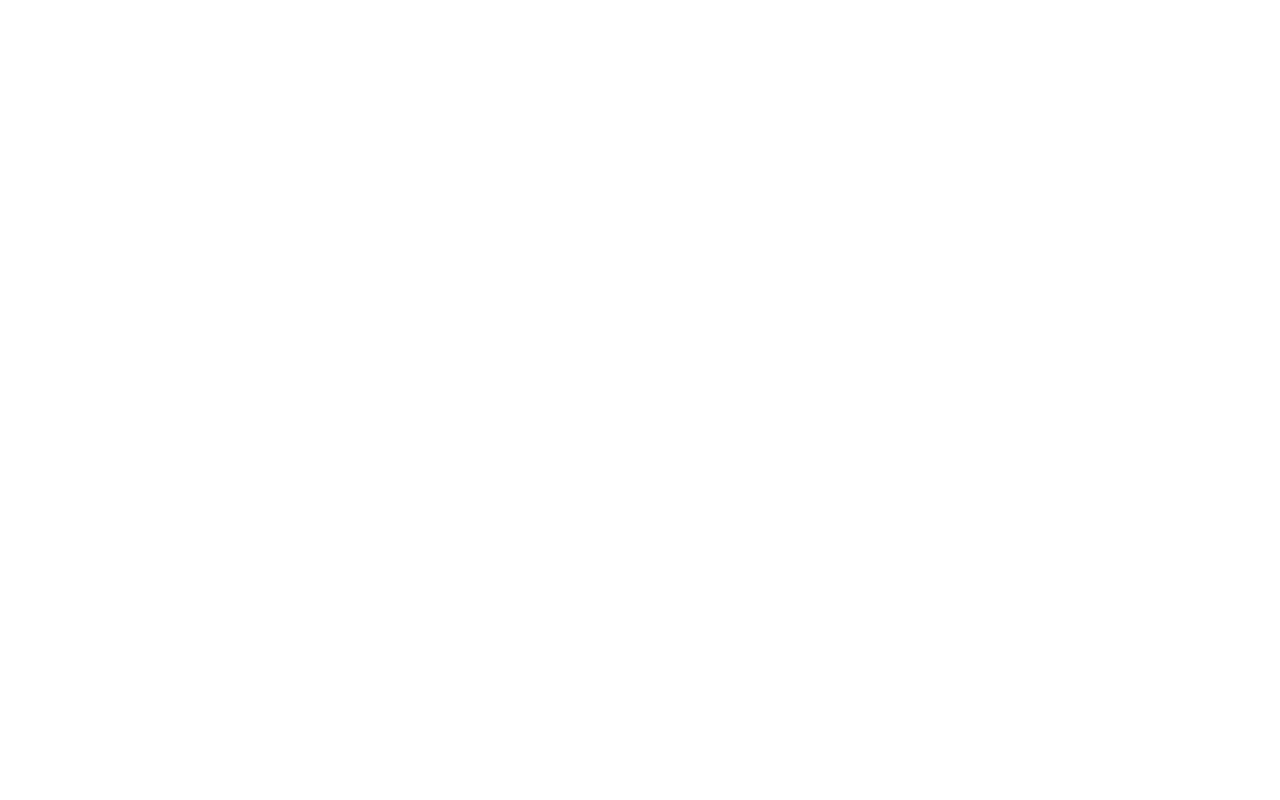
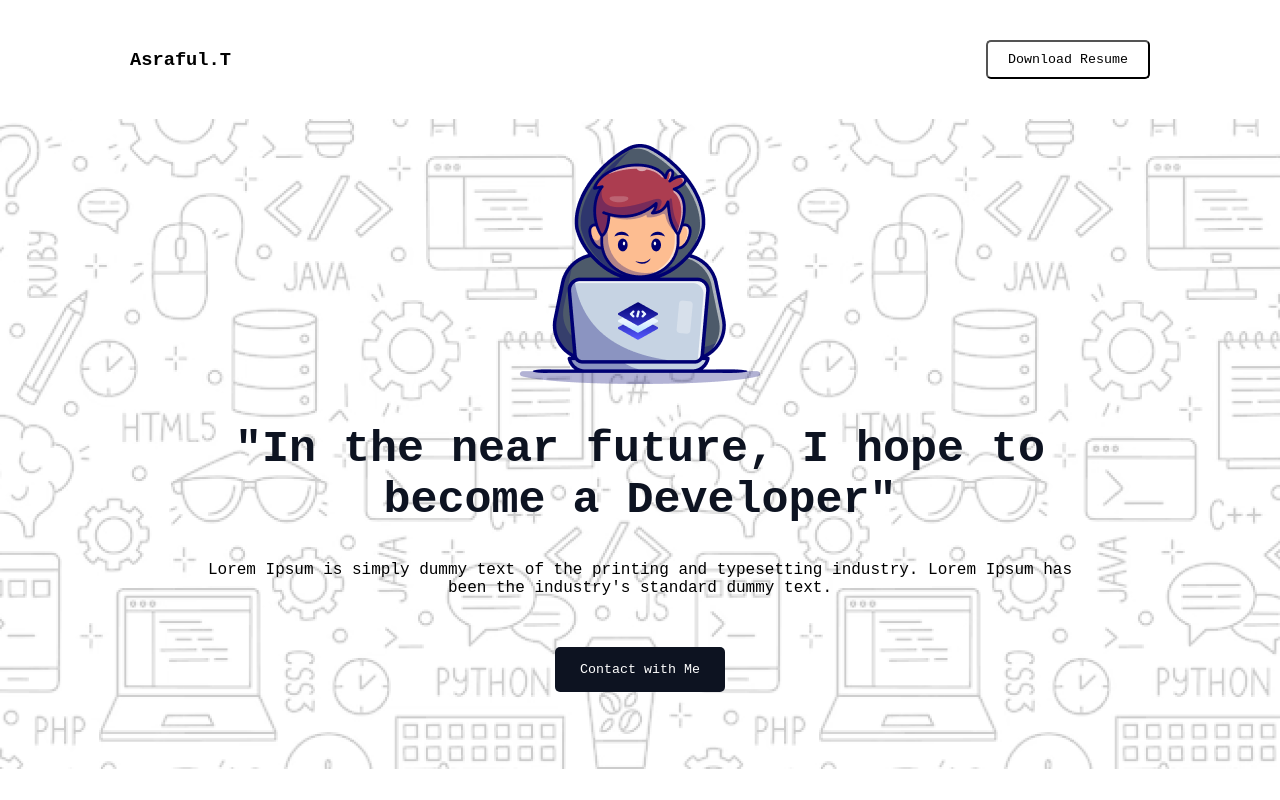
Before and after one commit to dearTanim/tanim.web-developer, a plain HTML site: page index.html in a window 1280 px wide. Drawn offline with Linux system fonts and the light colour scheme; a web font is replaced by a local one.

Commit message:
added nav bar and hero section with html and css

```diff
--- a/css/style.css
+++ b/css/style.css
@@ -0,0 +1,58 @@
+@import url('https://fonts.googleapis.com/css2?family=Azeret+Mono:ital,wght@0,100..900;1,100..900&display=swap');
+
+*{
+    margin: 0;
+    padding: 0;
+    box-sizing: border-box;
+    font-family: "Azeret Mono", monospace;
+}
+a{
+    text-decoration: none;
+    color: black;
+}
+.primary-color{
+    color: #0D1321;
+}
+/* Header */
+.header{}
+.header-nav{
+    display: flex;
+    justify-content: space-between;
+    align-items: center;
+    background-color: #fff;
+    padding: 40px 130px;
+}
+.nav-btn{
+    padding: 10px 20px;
+    box-shadow: rgba(0, 0, 0, 0.25);
+    border-radius: 5px;
+    background-color: transparent;
+}
+/* Hero Section */
+.hero-section{
+   text-align: center;
+   background-image: url('../images/Hero-bg.png');
+   background-position: center;
+   height: 650px;
+   padding: 25px  170px;
+}
+.hero-title{
+    font-size: 45px;
+    font-weight: 800;
+    margin: 35px 0;
+}
+.description{
+    padding: 0 20px;
+    font-size: 16px;
+    margin: 20px 0;
+}
+.hero-btn{
+    padding: 15px 25px;
+    margin-top: 30px;
+    background-color: #0D1321;
+    border: none;
+    border-radius: 5px;
+}
+.hero-btn >a{
+    color: #fff;
+}
--- a/index.html
+++ b/index.html
@@ -9,11 +9,20 @@
 
 </head>
 <body>
+    <!-- Header Section -->
+    <header class="header">
+        <nav class="header-nav">
+            <h3><a href="#">Asraful.T</a></h3>
+            <button class="nav-btn"><a href="#">Download Resume</a></button>
+        </nav>
 
-    <!-- Header Section -->
-     <header>
-
-     </header>
+        <div class="hero-section">
+            <img src="./images/Group.png" alt="picture">
+            <h1 class="hero-title primary-color">"In the near future, I hope to become a Developer"</h1>
+            <p class="description">Lorem Ipsum is simply dummy text of the printing and typesetting industry. Lorem Ipsum has been the industry's standard dummy text.</p>
+            <button class="hero-btn"><a href="#">Contact with Me</a></button>
+        </div>
+    </header>
 
 </body>
 </html>
```
